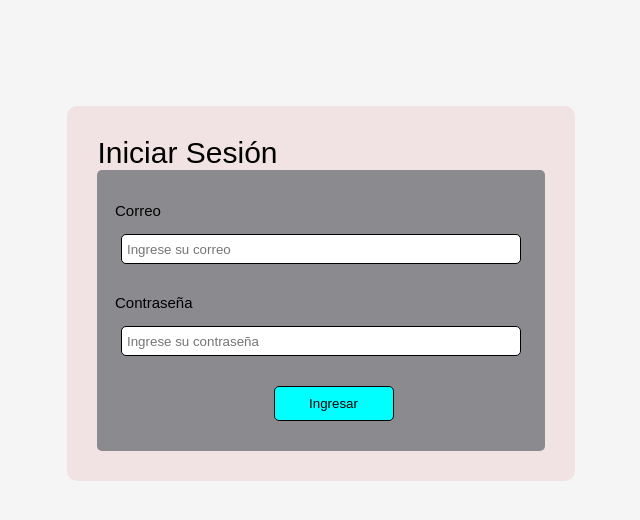
After one commit to FelipeValencia-Dev90/Inventario-Mafe, a Flask app: page /login in a window 1280 px wide. The commit adds this page. Shown: the top 520 px of the page, without its empty margins (319-959 px from the left). Run offline with Flask 3, Linux system fonts and the light colour scheme.

Commit message:
se creo login de inicio de sesión

```diff
--- a/app.py
+++ b/app.py
@@ -1,4 +1,4 @@
-from flask import Flask, render_template, request, redirect, flash
+from flask import Flask, render_template, request, redirect, flash, session
 import pyodbc
 import os
 from werkzeug.utils import secure_filename
@@ -10,6 +10,10 @@ app.secret_key = "InventarioAVA"
 # PAGINA PRINCIPAL
 @app.route("/")
 def inicio():
+
+    if "usuario" not in session:
+        return redirect("/login")
+
 
     conexion = pyodbc.connect(
         'DRIVER={ODBC Driver 17 for SQL Server};'
@@ -282,5 +286,54 @@ def actualizar_producto(id):
 
     return redirect("/")
 
+@app.route("/login", methods=['GET', 'POST'])
+def login():
+
+
+    if request.method == "GET":
+        return render_template("login.html")
+
+    correo = request.form["correo"]
+    contraseña = request.form["contraseña"]
+
+    conexion = pyodbc.connect(
+        'DRIVER={ODBC Driver 17 for SQL Server};'
+        'SERVER=DESKTOP-Q681RM2\\SQLEXPRESS;'
+        'DATABASE=InventarioAVA;'
+        'Trusted_Connection=yes;'
+    )
+
+    cursor = conexion.cursor()
+
+    cursor.execute("""
+        SELECT * FROM Usuarios
+        WHERE correo = ?
+        AND contraseña = ?
+    """, (correo, contraseña))
+
+    usuario = cursor.fetchone()
+
+    conexion.close()
+
+    if usuario:
+
+        session["usuario"] = usuario[1]
+
+        flash("✔ Bienvenido al sistema AVA")
+
+        return redirect("/")
+
+    else:
+
+        flash("⚠ Correo o contraseña incorrectos")
+
+        return redirect("/login")
+
+@app.route("/logout")
+def logout():
+
+    session.pop("usuario", None)
+    flash("✔ Has cerrado sesión correctamente.")
+    return redirect("/login")
 
 app.run(debug=True)
--- a/static/style.css
+++ b/static/style.css
@@ -104,8 +104,8 @@ section#agregar_producto{
 label{
     color:black;
     font-size: 15px;
-    padding: 5px;
-    margin:5px;
+    padding: 2px;
+    margin-bottom: 5px;
     display: inline-block;
     width: 90px;
 }
@@ -555,3 +576,39 @@ footer{
     border-bottom-right-radius:10px;
     padding: 10px;
 }
+
+section#login{
+    width: 40%;
+    margin: auto;
+    margin-top: 100px;
+    background-color: rgb(241, 227, 227);
+    padding: 30px;
+    border-radius: 10px;
+}
+
+#form-login{
+    display: flex;
+    flex-direction: column;
+    align-items: center;
+    background-color: rgb(139, 139, 143);
+    padding: 30px;
+    border-radius: 5px;
+}
+
+.grupo-login{
+    margin-bottom: 20px;
+}
+
+.btn-login{
+    background-color: aqua;
+    border: 1px solid black;
+    width: 120px;
+    height: 35px;
+    border-radius: 5px;
+    cursor: pointer;
+}
+
+.btn-login:hover{
+    background-color: rgb(14, 190, 190);
+    transform: scale(1.05);
+}
--- /dev/null
+++ b/templates/login.html
@@ -0,0 +1,64 @@
+<!DOCTYPE html>
+<html lang="en">
+<head>
+    <meta charset="UTF-8">
+    <meta name="viewport" content="width=device-width, initial-scale=1.0">
+    <title>Login Inventario AVA</title>
+
+    <link rel="stylesheet" href="{{ url_for('static', filename='style.css') }}">
+</head>
+
+<body>
+
+    <section id="login">
+
+        <h2>Iniciar Sesión</h2>
+
+        {% with mensajes = get_flashed_messages() %}
+            {% if mensajes %}
+
+                {% for mensaje in mensajes %}
+                    <p class="mensaje-exito">
+                        {{ mensaje }}
+                    </p>
+                {% endfor %}
+
+            {% endif %}
+        {% endwith %}
+
+        <form action="/login" method="post" id="form-login">
+
+            <div class="grupo-login">
+                <label for="correo">Correo</label>
+
+                <input
+                    type="email"
+                    id="correo"
+                    name="correo"
+                    placeholder="Ingrese su correo"
+                    required
+                >
+            </div>
+
+            <div class="grupo-login">
+                <label for="contraseña">Contraseña</label>
+
+                <input
+                    type="password"
+                    id="contraseña"
+                    name="contraseña"
+                    placeholder="Ingrese su contraseña"
+                    required
+                >
+            </div>
+
+            <button type="submit" class="btn-login">
+                Ingresar
+            </button>
+
+        </form>
+
+    </section>
+
+</body>
+</html>
```
Also changed, not shown: other parts of static/style.css (+24 -3 lines), templates/index.html (+11 -1 lines).
